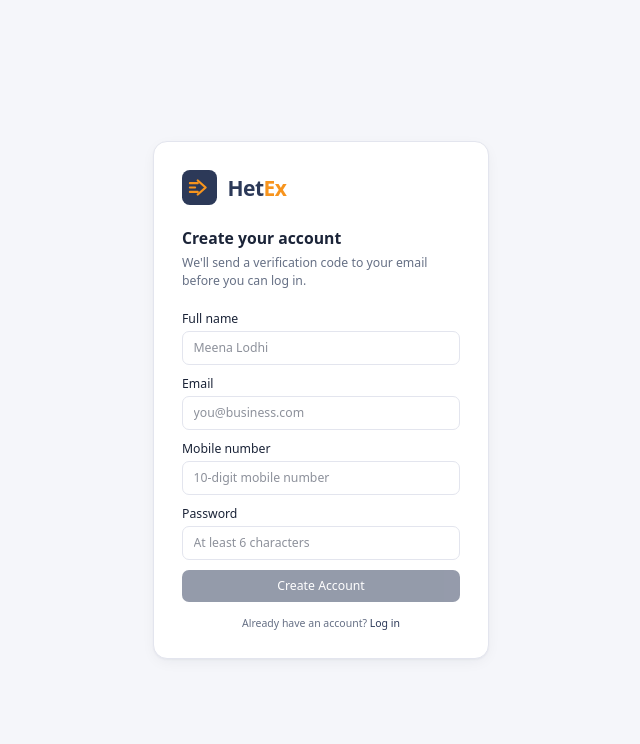
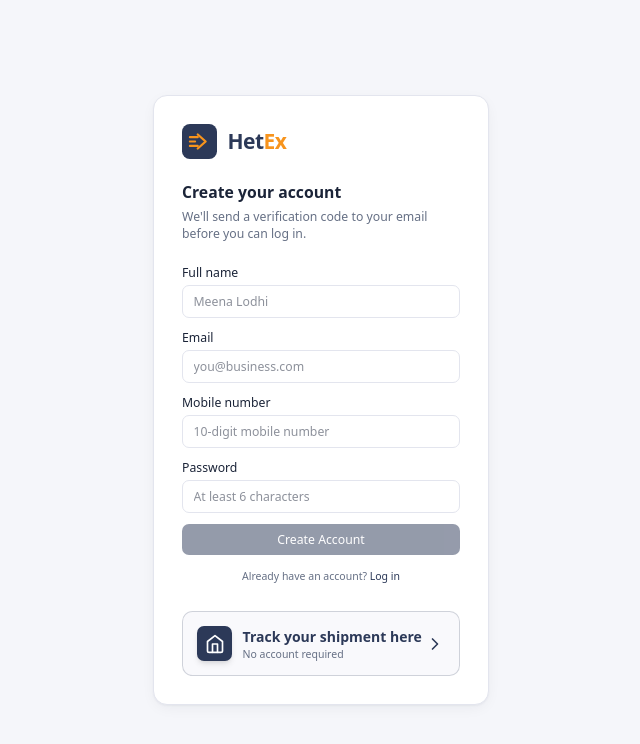
Before and after one commit to shivshankar-8725/Hetex_Fullstack, a Next.js app in the folder frontend/: page /register in a window 1280 px wide. Shown: the top 744 px of the page, without its empty margins (319-959 px from the left). Built offline with nearby package versions, Linux system fonts and the light colour scheme.

Commit message:
UI tweak: Make track order input field full width

```diff
--- a/frontend/src/app/(dashboard)/track/page.tsx
+++ b/frontend/src/app/(dashboard)/track/page.tsx
@@ -5,6 +5,7 @@ import { Card, CardHeader } from "@/components/ui/Card";
 import { Button } from "@/components/ui/Button";
 import { Icon } from "@/components/ui/Icon";
 import { trackOrderAction } from "./actions";
+import { formatStatus } from "@/lib/formatters";
 
 export default function TrackOrderPage() {
   const [trackingId, setTrackingId] = useState("");
@@ -38,7 +39,7 @@ export default function TrackOrderPage() {
         <CardHeader title="Tracking details" />
         <div className="p-6">
           <form onSubmit={handleTrack} className="flex flex-col sm:flex-row gap-3">
-            <div className="flex-1 relative max-w-lg">
+            <div className="flex-1 relative">
               <Icon name="search" className="absolute left-3 top-1/2 -translate-y-1/2 h-4 w-4 text-muted" />
               <input
                 type="text"
@@ -80,7 +81,7 @@ export default function TrackOrderPage() {
                   </div>
                   <div>
                     <p className="text-xs text-muted font-medium">Current Status</p>
-                    <p className="text-sm font-bold text-brand">{result.status}</p>
+                    <p className="text-sm font-bold text-brand">{formatStatus(result.status)}</p>
                   </div>
                 </div>
               </div>
@@ -92,7 +93,7 @@ export default function TrackOrderPage() {
                     {result.events.map((event: any, i: number) => (
                       <div key={i} className="relative">
                         <div className="absolute -left-[21px] top-1.5 h-3 w-3 rounded-full bg-brand ring-4 ring-white" />
-                        <p className="text-sm font-medium">{event.status}</p>
+                        <p className="text-sm font-medium">{formatStatus(event.status)}</p>
                         <p className="text-xs text-muted">{event.location} • {new Date(event.timestamp).toLocaleString()}</p>
                         {event.description && <p className="text-xs text-slate-600 mt-1">{event.description}</p>}
                       </div>
--- a/frontend/src/app/globals.css
+++ b/frontend/src/app/globals.css
@@ -1,4 +1,14 @@
 @import "tailwindcss";
+
+@theme {
+  --animate-progress: progress 1.5s ease-in-out infinite;
+
+  @keyframes progress {
+    0% { transform: translateX(-100%); }
+    50% { transform: translateX(0); }
+    100% { transform: translateX(100%); }
+  }
+}
 
 :root {
   --font-geist-sans: system-ui, -apple-system, BlinkMacSystemFont, "Segoe UI", Roboto, sans-serif;
--- /dev/null
+++ b/frontend/src/app/loading.tsx
@@ -0,0 +1,16 @@
+import { Logo } from "@/components/ui/Logo";
+
+export default function Loading() {
+  return (
+    <div className="fixed inset-0 z-50 flex items-center justify-center bg-white">
+      <div className="flex flex-col items-center gap-6">
+        <div className="animate-pulse scale-150">
+          <Logo />
+        </div>
+        <div className="h-1 w-48 overflow-hidden rounded-full bg-slate-100">
+          <div className="h-full w-full animate-[progress_1.5s_ease-in-out_infinite] rounded-full bg-brand origin-left" />
+        </div>
+      </div>
+    </div>
+  );
+}
--- a/frontend/src/app/login/page.tsx
+++ b/frontend/src/app/login/page.tsx
@@ -99,6 +99,22 @@ function LoginForm() {
         <p className="mt-4 text-center text-xs text-muted">
           Demo seller: meena@zubera.one / Demo@123 · Demo admin: admin@hetex.com / Admin@123
         </p>
+        <div className="mt-8 rounded-xl border border-brand/20 bg-brand-light/30 p-4">
+          <Link href="/track" className="flex items-center justify-between group">
+            <div className="flex items-center gap-3">
+              <div className="flex h-10 w-10 items-center justify-center rounded-lg bg-brand text-white shadow-md">
+                <svg xmlns="http://www.w3.org/2000/svg" width="20" height="20" viewBox="0 0 24 24" fill="none" stroke="currentColor" strokeWidth="2" strokeLinecap="round" strokeLinejoin="round"><path d="m3 9 9-7 9 7v11a2 2 0 0 1-2 2H5a2 2 0 0 1-2-2z"/><polyline points="9 22 9 12 15 12 15 22"/></svg>
+              </div>
+              <div>
+                <p className="font-semibold text-brand">Track your shipment here</p>
+                <p className="text-xs text-muted">No account required</p>
+              </div>
+            </div>
+            <div className="text-brand transition-transform group-hover:translate-x-1">
+              <svg xmlns="http://www.w3.org/2000/svg" width="20" height="20" viewBox="0 0 24 24" fill="none" stroke="currentColor" strokeWidth="2" strokeLinecap="round" strokeLinejoin="round"><path d="m9 18 6-6-6-6"/></svg>
+            </div>
+          </Link>
+        </div>
       </div>
     </div>
   );
--- a/frontend/src/app/register/page.tsx
+++ b/frontend/src/app/register/page.tsx
@@ -139,6 +139,22 @@ export default function RegisterPage() {
         <p className="mt-4 text-center text-xs text-muted">
           Already have an account? <Link href="/login" className="font-medium text-brand hover:underline">Log in</Link>
         </p>
+        <div className="mt-8 rounded-xl border border-brand/20 bg-brand-light/30 p-4">
+          <Link href="/track" className="flex items-center justify-between group">
+            <div className="flex items-center gap-3">
+              <div className="flex h-10 w-10 items-center justify-center rounded-lg bg-brand text-white shadow-md">
+                <svg xmlns="http://www.w3.org/2000/svg" width="20" height="20" viewBox="0 0 24 24" fill="none" stroke="currentColor" strokeWidth="2" strokeLinecap="round" strokeLinejoin="round"><path d="m3 9 9-7 9 7v11a2 2 0 0 1-2 2H5a2 2 0 0 1-2-2z"/><polyline points="9 22 9 12 15 12 15 22"/></svg>
+              </div>
+              <div>
+                <p className="font-semibold text-brand">Track your shipment here</p>
+                <p className="text-xs text-muted">No account required</p>
+              </div>
+            </div>
+            <div className="text-brand transition-transform group-hover:translate-x-1">
+              <svg xmlns="http://www.w3.org/2000/svg" width="20" height="20" viewBox="0 0 24 24" fill="none" stroke="currentColor" strokeWidth="2" strokeLinecap="round" strokeLinejoin="round"><path d="m9 18 6-6-6-6"/></svg>
+            </div>
+          </Link>
+        </div>
       </div>
     </div>
   );
--- a/frontend/src/components/ui/Badge.tsx
+++ b/frontend/src/components/ui/Badge.tsx
@@ -1,4 +1,5 @@
 import { clsx } from "clsx";
+import { formatStatus } from "@/lib/formatters";
 
 const STATUS_STYLES: Record<string, { bg: string; text: string; dot: string }> = {
   READY_TO_SHIP: { bg: "bg-slate-100", text: "text-slate-700", dot: "bg-slate-400" },
@@ -35,7 +36,7 @@ export function StatusBadge({ status }: { status: string }) {
       )}
     >
       <span className={clsx("h-1.5 w-1.5 shrink-0 rounded-full", style.dot)} />
-      {status.replaceAll("_", " ")}
+      {formatStatus(status)}
     </span>
   );
 }
--- /dev/null
+++ b/frontend/src/lib/formatters.ts
@@ -0,0 +1,7 @@
+export function formatStatus(status: string | null | undefined): string {
+  if (!status) return "";
+  return status
+    .split("_")
+    .map(word => word.charAt(0).toUpperCase() + word.slice(1).toLowerCase())
+    .join(" ");
+}
```
